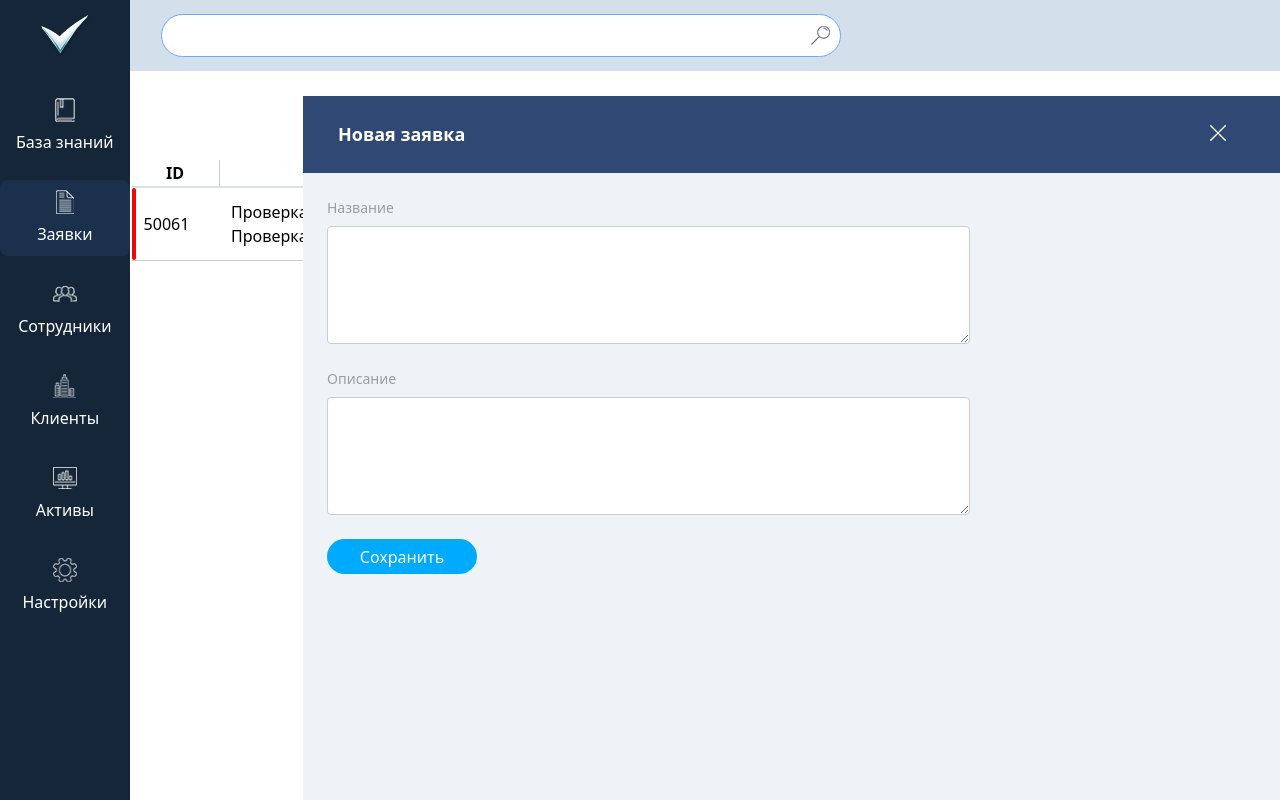
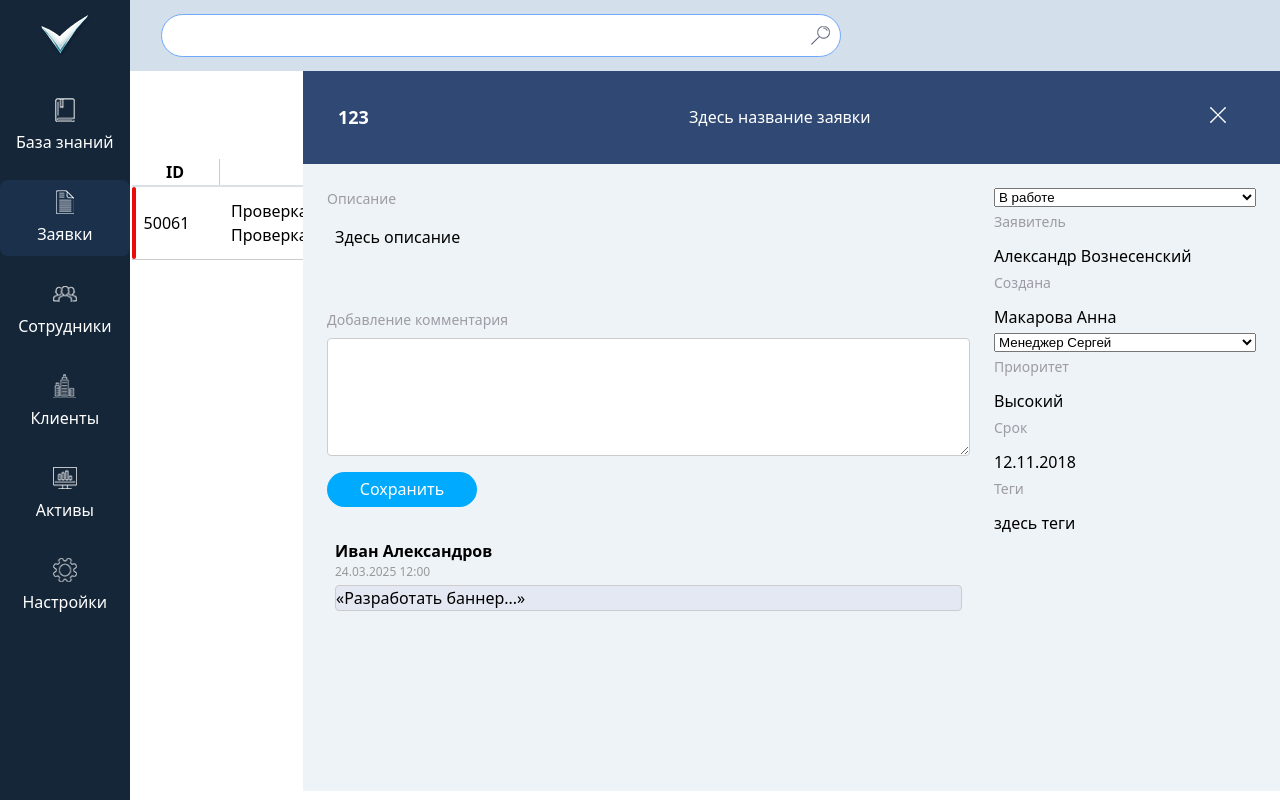
Before and after one commit to nikipog/request-service, a React (Vite) app: page / in a window 1280 px wide. Built offline with nearby package versions, Linux system fonts and the light colour scheme.

Commit message:
feat: добавит каркас вёрстки для редактирования заявки

```diff
--- /dev/null
+++ b/src/components/edit-request/edit-request.scss
@@ -0,0 +1,144 @@
+.edit-request {
+    position: absolute;
+    top: 0;
+    right: 0;
+    width: 977px;
+    height: 90vh;
+    background-color: #edf3f7;
+    overflow-y: auto;
+    z-index: 2;
+    display: flex;
+    flex-direction: column;
+
+    &__header {
+        background-color: #304974;
+        display: flex;
+        align-items: center;
+        justify-content: space-between;
+        padding-left: 35px;
+        padding-right: 35px;
+        padding-top: 18px;
+        padding-bottom: 18px;
+    }
+
+    &__id {
+        font-size: 18px;
+        color: #fff;
+    }
+
+    &__title {
+        font-size: 16px;
+        color: #fff;
+        margin: 0;
+    }
+
+    &__close-btn {
+        background: none;
+        border: none;
+        cursor: pointer;
+
+        &:hover {
+            opacity: 0.8;
+        }
+    }
+
+    &__form {
+        padding: 24px;
+        display: flex;
+        flex-direction: row;
+        gap: 24px;
+        flex: 1;
+    }
+
+    &__form-left {
+        flex: 2;
+        display: flex;
+        flex-direction: column;
+        gap: 16px;
+    }
+
+    &__form-right {
+        flex: 1;
+        display: flex;
+        flex-direction: column;
+        gap: 4px;
+    }
+
+    &__field {
+        display: flex;
+        flex-direction: column;
+    }
+
+    &__label {
+        color: #9d9ca5;
+        font-size: 14px;
+        margin-bottom: 8px;
+        font-weight: 500;
+    }
+
+    &__description,
+    &__user-name {
+        background-color: none;
+        padding: 8px;
+        border-radius: 4px;
+        min-height: 60px;
+    }
+
+    &__details {
+        background-color: none;
+        //padding: 8px;
+    }
+
+    &__textarea {
+        padding: 8px;
+        border: 1px solid #ccc;
+        border-radius: 4px;
+        font: inherit;
+        min-height: 100px;
+        width: 625px;
+        resize: vertical;
+    }
+
+    &__submit-btn {
+        display: flex;
+        align-items: center;
+        align-content: center;
+        justify-content: center;
+        align-self: flex-start;
+        background-color: #00aaff;
+        color: #fff;
+        border: none;
+        border-radius: 32px;
+        width: 150px;
+        height: 35px;
+        padding: 8px 16px;
+
+        &:hover {
+            background-color: #008fcc;
+            /* ДОБАВЛЕНО: hover-эффект */
+        }
+    }
+
+}
+
+.request-detail__comment {
+
+    margin-top: 8px;
+    padding: 8px;
+
+    .request-detail__comment-author {
+        font-weight: 600;
+    }
+
+    .request-detail__comment-date {
+        font-size: 12px;
+        color: #999;
+    }
+
+    .request-detail__comment-text {
+        border: 1px solid #ccc;
+        background-color: #e4e8f3;
+        margin-top: 4px;
+        border-radius: 4px;
+    }
+}
--- /dev/null
+++ b/src/components/edit-request/edit-request.tsx
@@ -0,0 +1,132 @@
+import './edit-request.scss';
+
+
+export default function EditRequest() {
+
+    return (
+        <div className="edit-request">
+            <header className='edit-request__header'>
+                <h2 className='edit-request__id'>
+                    123
+                </h2>
+                <p className='edit-request__title'>
+                    Здесь название заявки
+                </p>
+                <button className='edit-request__close-btn' aria-label='Закрыть'>
+                    <img src='src\assets\icons\close-icon.png' alt='Закрыть' />
+                </button>
+            </header>
+            <form className='edit-request__form'>
+                <div className='edit-request__form-left'>
+                    <div className='edit-request__field'>
+                        <div className='edit-request__label'>
+                            Описание
+                        </div>
+                        <span
+                            aria-label="Описание"
+                            id="request-description"
+                            className='edit-request__description'
+                        >
+                            Здесь описание
+                        </span>
+
+                    </div>
+                    <div className='edit-request__field'>
+                        <label
+                            htmlFor='request-comment'
+                            className='edit-request__label'
+                        >
+                            Добавление комментария
+                        </label>
+                        <textarea
+                            name='requestComment'
+                            aria-label='Комментарий'
+                            id='request-comment'
+                            className='edit-request__textarea'
+                        />
+                    </div>
+                    <button
+                        type='submit'
+                        className='edit-request__submit-btn'>
+                        <span>
+                            Сохранить
+                        </span>
+                    </button>
+                    <div className="request-detail__comment">
+                        <div className="request-detail__comment-author">Иван Александров</div>
+                        <div className="request-detail__comment-date">24.03.2025 12:00</div>
+                        <div className="request-detail__comment-text">
+                            «Разработать баннер...»
+                        </div>
+                    </div>
+                </div>
+                <div className='edit-request__form-right'>
+                    <select className="request-detail__status">
+                        <option value="in-progress">В работе</option>
+                        <option value="done">Выполнена</option>
+                        {/* ...получить из API статусы */}
+                    </select>
+                    <div className='edit-request__label'>
+                        Заявитель
+                    </div>
+                    <span
+                        aria-label="Заявитель"
+                        id="request-initiator"
+                        className='edit-request__details'
+                    >
+                        Александр Вознесенский
+                    </span>
+
+                    <div className='edit-request__label'>
+                        Создана
+                    </div>
+                    <span
+                        aria-label="Создана"
+                        id="request-details"
+                        className='edit-request__details'
+                    >
+                        Макарова Анна
+                    </span>
+
+                    {/* Смена исполнителя */}
+                    <select className="request-detail__executor">
+                        <option value="0">Менеджер Сергей</option>
+                        {/* ...получить из API список пользователей */}
+                    </select>
+
+                    <div className='edit-request__label'>
+                        Приоритет
+                    </div>
+                    <span
+                        aria-label="Приоритет"
+                        id="request-priority"
+                        className='edit-request__details'
+                    >
+                        Высокий
+                    </span>
+
+                    <div className='edit-request__label'>
+                        Срок
+                    </div>
+                    <span
+                        aria-label="Срок"
+                        id="request-resolution-date-plan"
+                        className='edit-request__details'
+                    >
+                        12.11.2018
+                    </span>
+                    <div className='edit-request__label'>
+                        Теги
+                    </div>
+                    <span
+                        aria-label="Теги"
+                        id="request-tags"
+                        className='edit-request__details'
+                    >
+                        здесь теги
+                    </span>
+                </div>
+            </form>
+        </div >
+    );
+}
--- a/src/pages/request-page.tsx
+++ b/src/pages/request-page.tsx
@@ -1,6 +1,7 @@
 import { useState } from 'react';
 import './requests-page.scss';
 import NewRequest from '../components/new-request/new-request';
+import EditRequest from '../components/edit-request/edit-request';
 
 const priority = {
     rgb: "#ee0909",
@@ -9,7 +10,8 @@ const priority = {
 };
 
 export default function RequestsPage() {
-    const [showForm, setShowNewForm] = useState(true);
+    const [showForm, setShowNewForm] = useState(false);
+    const [editForm, setEditNewForm] = useState(true);
 
     return (
         <main >
@@ -49,10 +51,12 @@ export default function RequestsPage() {
                     </table>
                 </section>
 
-                {showForm &&
-                    <section className="requests__new-request">
-                        <NewRequest />
-                    </section>}
+
+                <section className="requests__new-request">
+                    {showForm && <NewRequest />}
+                    {editForm && <EditRequest />}
+
+                </section>
 
             </div>
         </main >
--- a/src/pages/requests-page.scss
+++ b/src/pages/requests-page.scss
@@ -3,9 +3,9 @@
     position: relative;
 
     &__toolbar {
-        margin-top: 25px;
         margin-left: 262px;
         margin-bottom: 24px;
+        padding-top: 24px;
     }
 
     &__create-btn {
```
Also changed, not shown: src/assets/icons/ellipse-icon.png (added).
